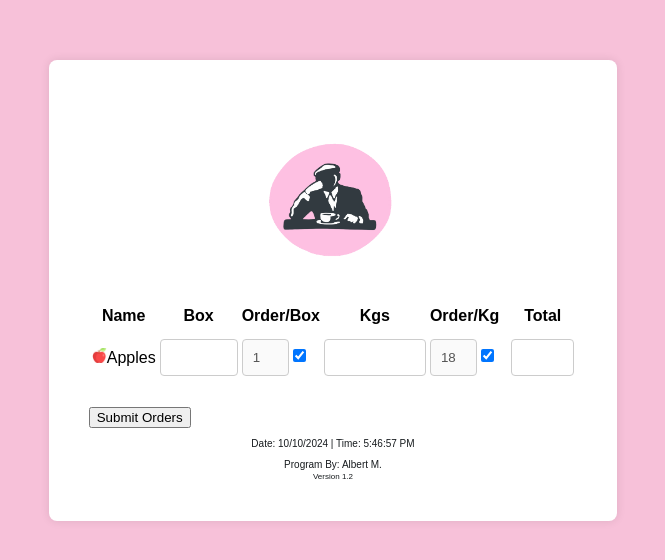
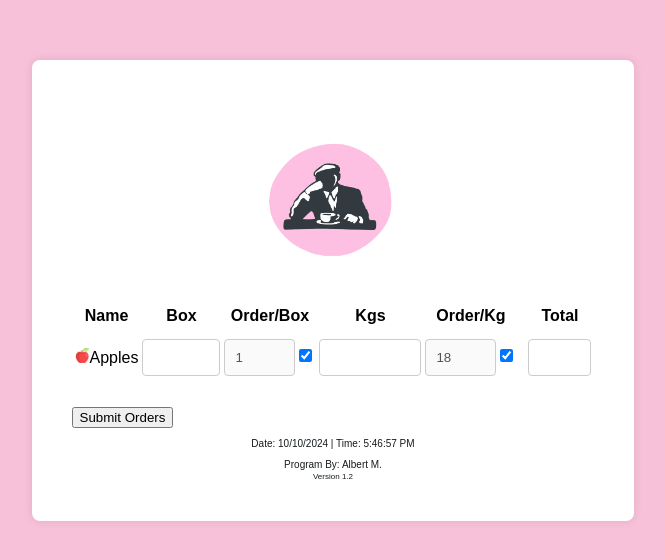
Before and after one commit to albert1030-weak/JoeBert-Calculator, a plain HTML site: page counting.html in a window 1280 px wide. Shown: the part 110-670 px from the top of the page, without its empty margins (307-972 px from the left). Drawn offline with Linux system fonts and the light colour scheme.

Commit message:
Update counting.html

```diff
--- a/counting.html
+++ b/counting.html
@@ -28,25 +28,13 @@
                 <tr>
 					<td><img src="icons/apple.png" width="15" height="15" alt="apple image">Apples</td>
                     <td><input type="number" name="applesBoxes" min="0" oninput="calculateTotal('apples')" max="999"></td>
-                    <td><input type="text" name="applesBoxPrice" step="0.01" oninput="calculateTotal('apples')" value="1" disabled="disabled" id="inputboxapple" size="1" ><input type="checkbox" id="boxapple" Checked="checked" ></td>
+                    <td><input type="text" name="applesBoxPrice" step="0.01" oninput="calculateTotal('apples')" value="1" disabled="disabled" id="inputboxapple" size="4" ><input type="checkbox" id="boxapple" Checked="checked" ></td>
                     <td><input type="number" name="applesKg" min="0" step="0.01" oninput="calculateTotal('apples')" max="999" ></td>
-                    <td><input type="text" name="applesKgPrice" step="0.01" oninput="calculateTotal('apples')" value="18" disabled="disabled" id="inputkgapple" size="1"><input type="checkbox" id="kgapple" Checked="checked"></td>
+                    <td><input type="text" name="applesKgPrice" step="0.01" oninput="calculateTotal('apples')" value="18" disabled="disabled" id="inputkgapple" size="4"><input type="checkbox" id="kgapple" Checked="checked"></td>
                     <td><input type="hidden" name="applesTotalBoxPrice" readonly disabled="disabled" size="1"></td>
                     <td><input type="hidden" name="applesTotalKgPrice" readonly disabled="disabled" size="1"></td>
                     <td><input type="text" name="applesGrandTotal" readonly size="3"></td>
 				</tr>
-				<!-- Write your comments here
-				<tr>
-					<td><img src="icons/pineapple.png"  width="15" height="15" alt="apple image">Pineapple</td>
-                    <td><input type="number" name="PineappleBoxes" min="0" oninput="calculateTotal('Pineapple')"></td>
-                    <td><input type="number" name="PineappleBoxPrice" min="0" step="0.01" oninput="calculateTotal('Pineapple')" value="1" disabled="disabled" id="inputboxPineapple"><input type="checkbox" id="boxPineapple" Checked="checked"></td>
-                    <td><input type="number" name="PineappleKg" min="0" step="0.01" oninput="calculateTotal('Pineapple')"></td>
-                    <td><input type="number" name="PineappleKgPrice" min="0" step="0.01" oninput="calculateTotal('Pineapple')" value="12" disabled="disabled" id="inputkgPineapple"><input type="checkbox" id="kgPineapple" Checked="checked"></td>
-                    <td><input type="text" name="PineappleTotalBoxPrice" readonly disabled="disabled"></td>
-                    <td><input type="text" name="PineappleTotalKgPrice" readonly disabled="disabled"></td>
-                    <td><input type="text" name="PineappleGrandTotal" readonly></td>
-				</tr>
--->
             </tbody>
         </table>
         <br>
```
